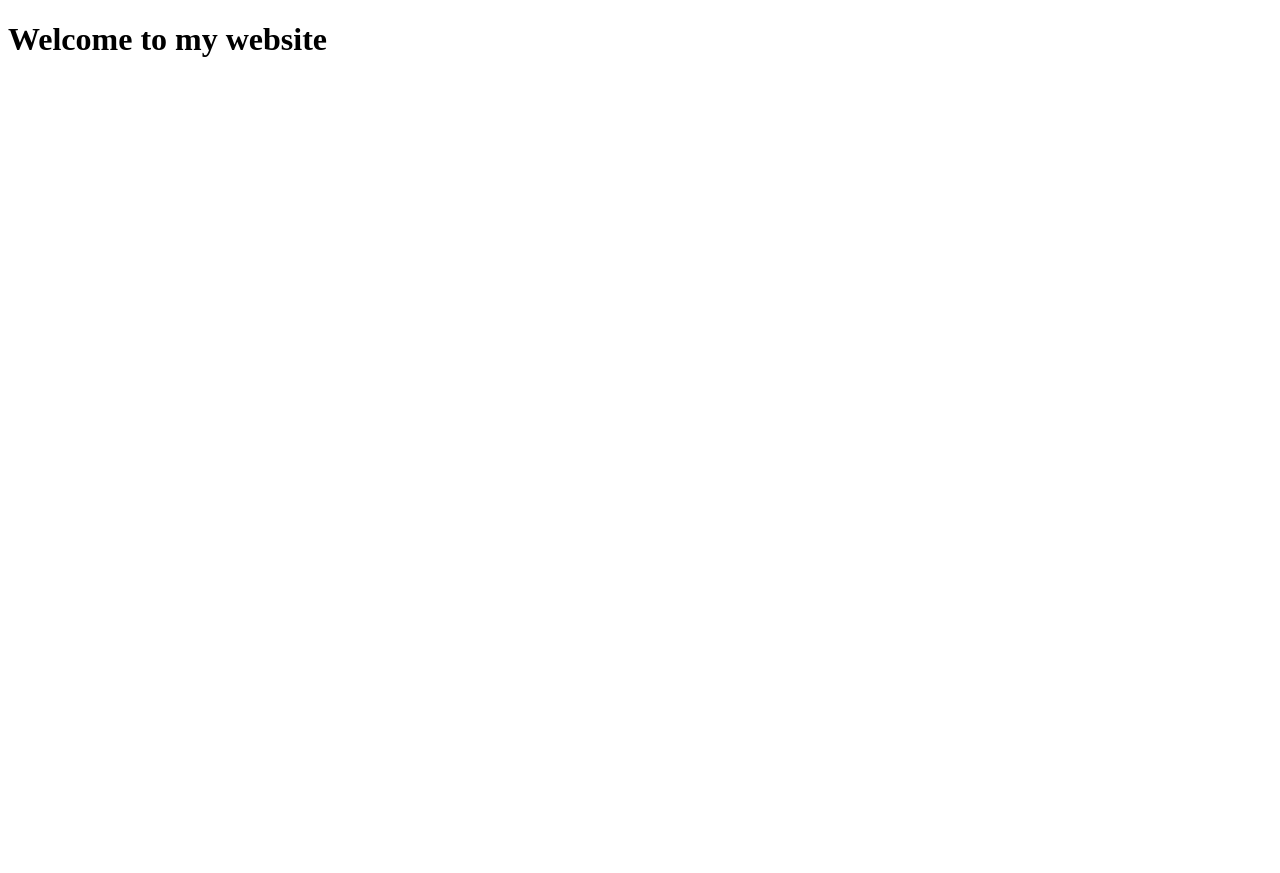
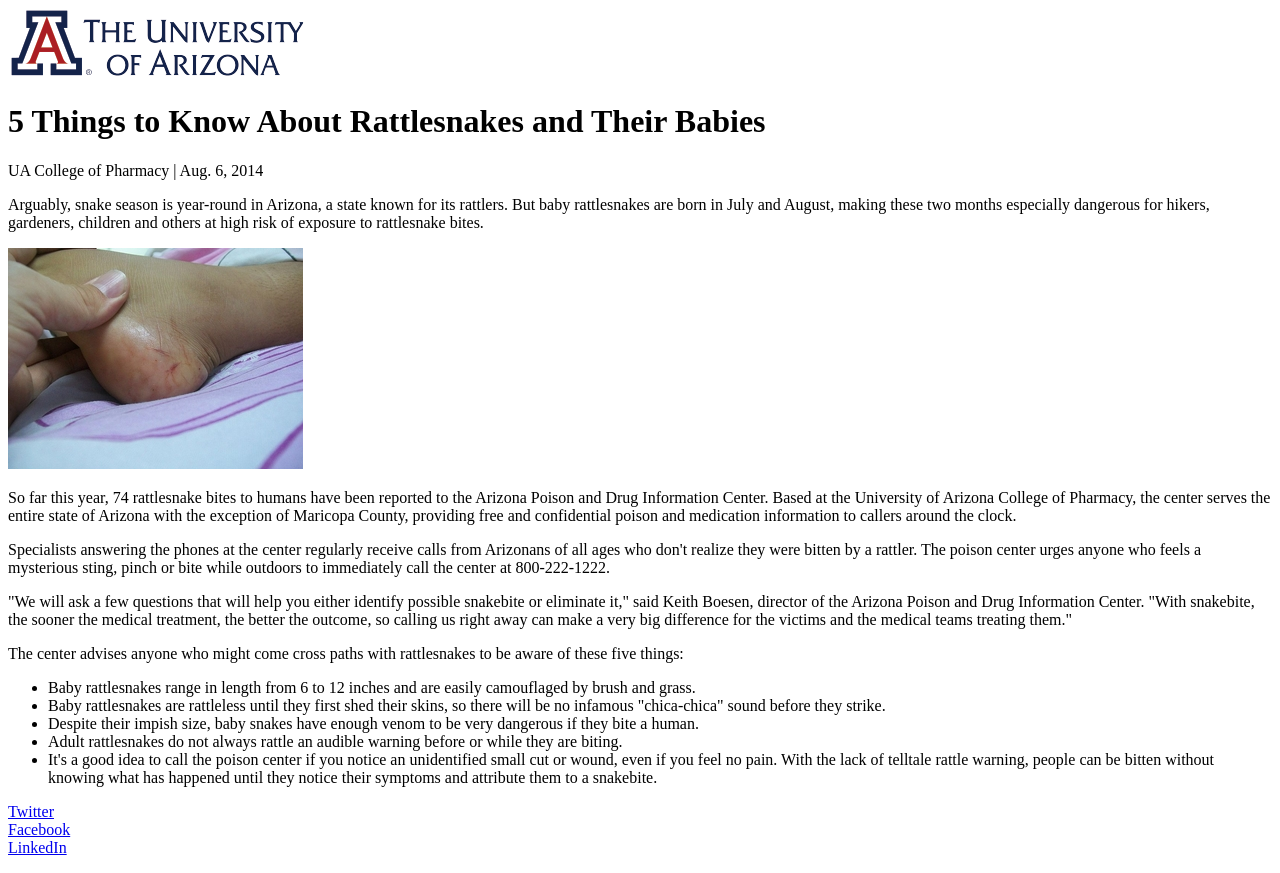
Before and after one commit to I0phoenix/mySite, a plain HTML site: page index.html in a window 1280 px wide. Before the commit the page ends 800 px from the top, so only its background shows below. Drawn offline with Linux system fonts and the light colour scheme.

Commit message:
first webpage code

```diff
--- a/index.html
+++ b/index.html
@@ -2,10 +2,59 @@
 <html lang="en">
 <head>
     <meta charset="UTF-8">
-    <title>Title</title>
+    <title>5 Things to Know About Rattlesnakes and Their Babies</title>
+    <img src="UniversityLogo.png" alt="Logo of The University of Arizona">
+
 </head>
 <body>
-    <h1>Welcome to my website</h1>
+<!-- Majority of HTML goes here -->
+<h1>5 Things to Know About Rattlesnakes and Their Babies</h1>
+<p>UA College of Pharmacy | Aug. 6, 2014</p>
+<p>
+    Arguably, snake season is year-round in Arizona, a state known for its rattlers. But baby rattlesnakes are born
+    in July and August, making these two months especially dangerous for hikers, gardeners, children and others at
+    high risk of exposure to rattlesnake bites.
+</p>
+<img src="SnakeBite.jpg" alt="Snake bite on side of child's foot.">
+<p>
+    So far this year, 74 rattlesnake bites to humans have been reported to the Arizona Poison and Drug Information
+    Center. Based at the University of Arizona College of Pharmacy, the center serves the entire state of Arizona
+    with the exception of Maricopa County, providing free and confidential poison and medication information to callers
+    around the clock.
+</p>
+<p>
+    Specialists answering the phones at the center regularly receive calls from Arizonans of all ages who don't
+    realize they were bitten by a rattler. The poison center urges anyone who feels a mysterious sting, pinch or
+    bite while outdoors to immediately call the center at 800-222-1222.
+</p>
+<p>
+    "We will ask a few questions that will help you either identify possible snakebite or eliminate it," said Keith
+    Boesen, director of the Arizona Poison and Drug Information Center. "With snakebite, the sooner the medical
+    treatment, the better the outcome, so calling us right away can make a very big difference for the victims and
+    the medical teams treating them."
+</p>
+<p>
+    The center advises anyone who might come cross paths with rattlesnakes to be aware of these five things:
+</p>
+<ul>
+    <li>Baby rattlesnakes range in length from 6 to 12 inches and are easily camouflaged by brush and grass.</li>
+    <li>
+        Baby rattlesnakes are rattleless until they first shed their skins, so there will be no infamous "chica-chica"
+        sound before they strike.
+    </li>
+    <li>Despite their impish size, baby snakes have enough venom to be very dangerous if they bite a human.</li>
+    <li>Adult rattlesnakes do not always rattle an audible warning before or while they are biting.</li>
+    <li>
+        It's a good idea to call the poison center if you notice an unidentified small cut or wound, even if you feel
+        no pain. With the lack of telltale rattle warning, people can be bitten without knowing what has happened
+        until they notice their symptoms and attribute them to a snakebite.
+    </li>
+</ul>
+<p>
+    <a href="https://twitter.com/">Twitter</a><br>
+    <a href="https://www.facebook.com/">Facebook</a><br>
+    <a href="https://www.linkedin.com/">LinkedIn</a>
+</p>
 
 </body>
 </html>
```
